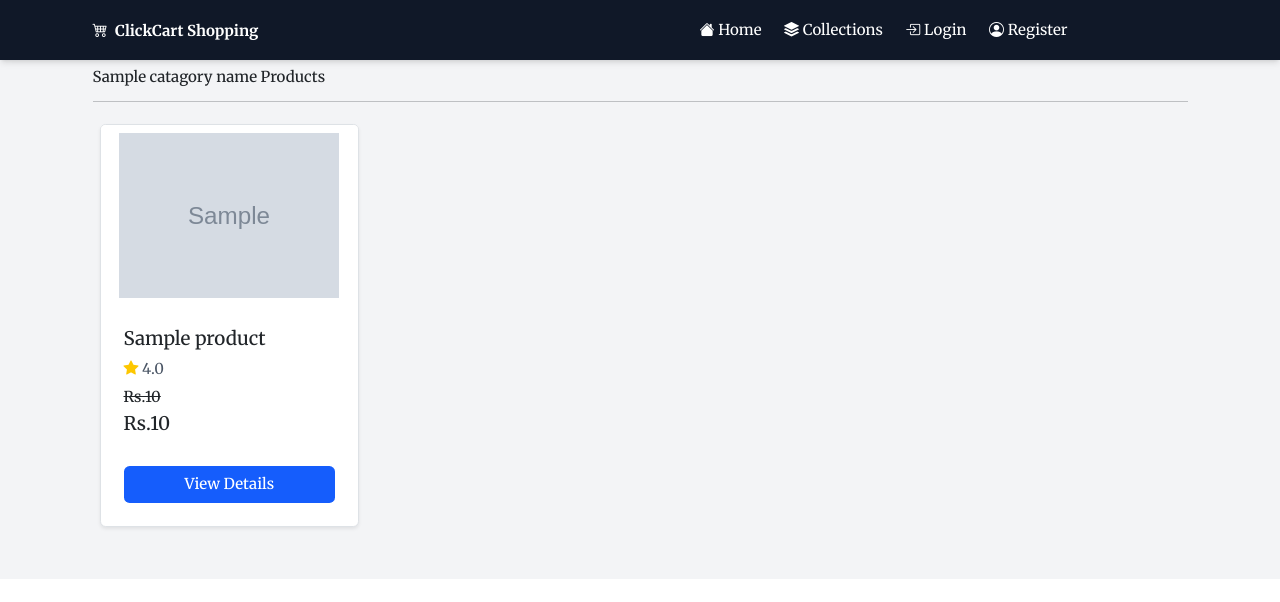
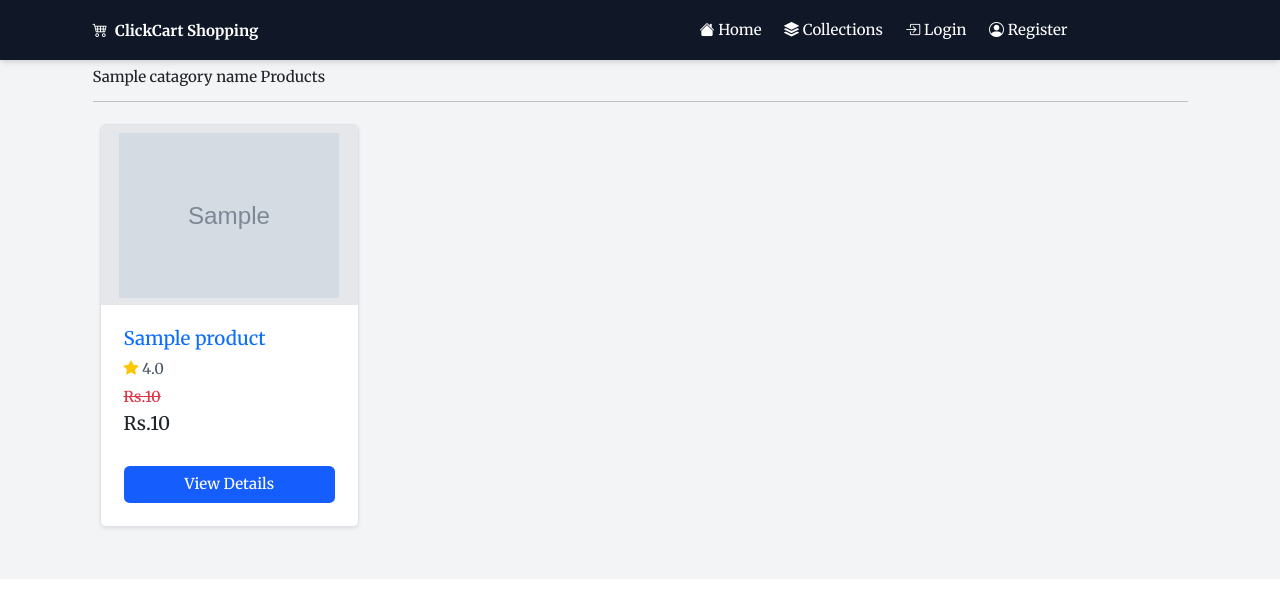
Before and after one commit to WINODH-PRASANNA/clickcart_shopping, a Django app: template shopapp/templates/shop/products/index.html in a window 1280 px wide. Shown: the top 602 px of the page. Run offline with Django 5.2, Linux system fonts and the light colour scheme; tables that the repository leaves empty hold one stand-in row (values such as "Sample post"); the template is opened without the code that fills it: values that come from a table or form of the project are taken from there, most other values are stand-ins (such as "Sample title", 1, 10 or a date in 2020); grey boxes marked "Sample" are stand-in pictures; some libraries are stand-ins or nearby versions.

Commit message:
Update index.html

```diff
--- a/shopapp/templates/shop/products/index.html
+++ b/shopapp/templates/shop/products/index.html
@@ -15,18 +15,17 @@
             <div
                class="card h-full flex flex-col border border-gray-200 rounded-lg overflow-hidden shadow-sm hover:shadow-md transition-shadow duration-300">
                <img src="{{ item.product_image.url }}" alt="{{ item.name }}"
-                  class="w-full h-48 object-contain p-2 bg-white">
+                  class="w-full h-48 object-contain p-2 bg-gray-200">
                <div class="p-4 flex flex-col flex-grow">
                   <div class="flex-grow">
-                     <h5 class="text-lg font-semibold text-blue-600 mb-2">{{ item.name }}</h5>
+                     <h5 class="text-lg font-semibold text-primary mb-2">{{ item.name }}</h5>
                      <p class="text-gray-600 mb-2"><i class="bi bi-star-fill text-yellow-400"></i> {{ item.rating }}</p>
-                     <h6 class="text-sm text-gray-500 line-through">Rs.{{ item.original_price | stringformat:'d' }}</h6>
+                     <h6 class="text-sm text-gray-500 line-through text-danger">Rs.{{ item.original_price | stringformat:'d' }}</h6>
                      <h5 class="text-lg font-bold text-gray-800">Rs.{{ item.selling_price | stringformat:'d' }}</h5>
                   </div>
                   <div class="mt-4 text-center">
                      <a href="{% url 'product_details' catagory_name item.name %}"
-                        class="inline-block w-full px-4 py-2 bg-blue-600 text-white font-medium rounded-md hover:bg-blue-700 transition-colors duration-300">
-                        View Details
+                        class="inline-block w-full px-4 py-2 bg-blue-600 text-white font-medium rounded-md hover:bg-blue-700 transition-colors duration-300">View Details
                      </a>
                   </div>
                </div>
```
